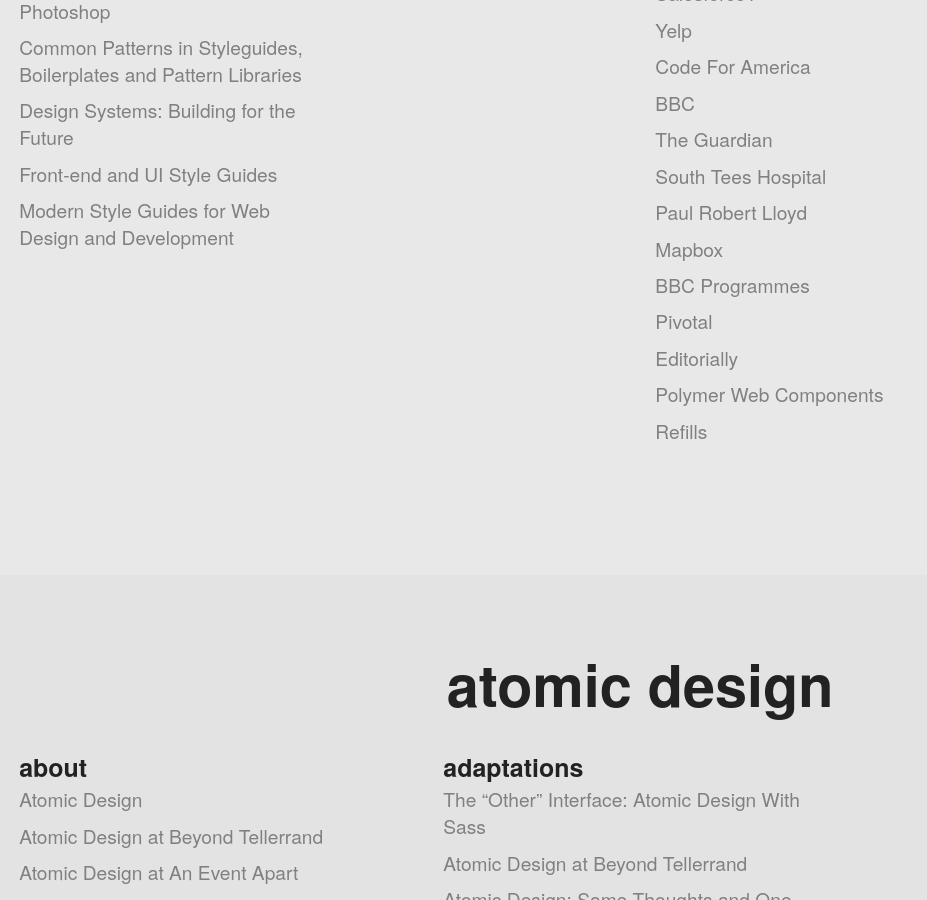
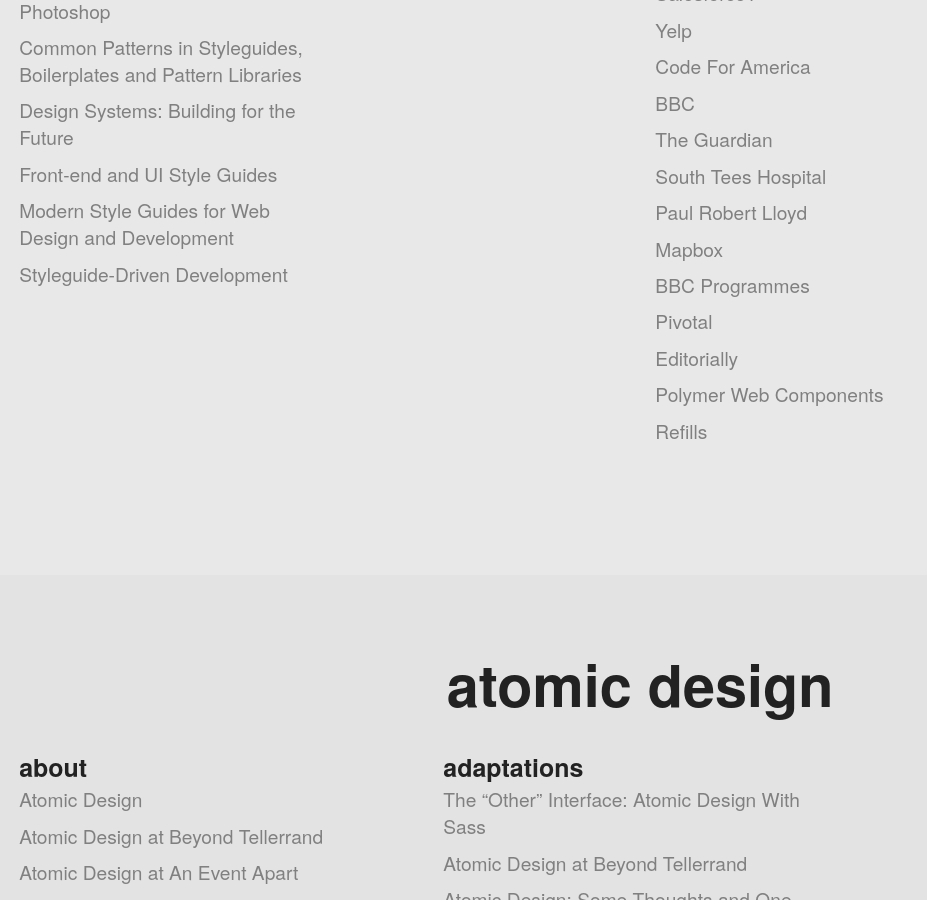
Before and after one commit to pattern-lab/website, a Jekyll site: the page built from patternlabsite/resources.html, in a window 1280 px wide and 900 px high, scrolled down 868 px. Shown: the whole window, without its empty margins (0-927 px from the left). Built offline with Jekyll 4.4.1, drawn with Linux system fonts in a browser that asks for light colours; Markdown is read by kramdown in place of the engine named in the settings; comment, search, counter and statistics services are not loaded.

Commit message:
Styleguide-Driven Development

```diff
--- a/patternlabsite/resources.html
+++ b/patternlabsite/resources.html
@@ -22,7 +22,8 @@
 				<li><a href="http://blog.cloudfour.com/common-patterns/">Common Patterns in Styleguides, Boilerplates and Pattern Libraries</a></li>
 				<li><a href="http://css-tricks.com/design-systems-building-future">Design Systems: Building for the Future</a></li>
 				<li><a href="http://sideproject.io/front-end-and-ui-style-guides/">Front-end and UI Style Guides</a></li>
-				<li><a href="http://mediatemple.net/blog/tips/modern-style-guides-for-web-design-and-development/">Modern Style Guides for Web Design and Development</a>
+				<li><a href="http://mediatemple.net/blog/tips/modern-style-guides-for-web-design-and-development/">Modern Style Guides for Web Design and Development</a></li>
+				<li><a href="http://webuild.envato.com/blog/styleguide-driven-development/">Styleguide-Driven Development</a></li>
 			</ul>
 		</div>
 		<div class="gi" id="tools">
```
